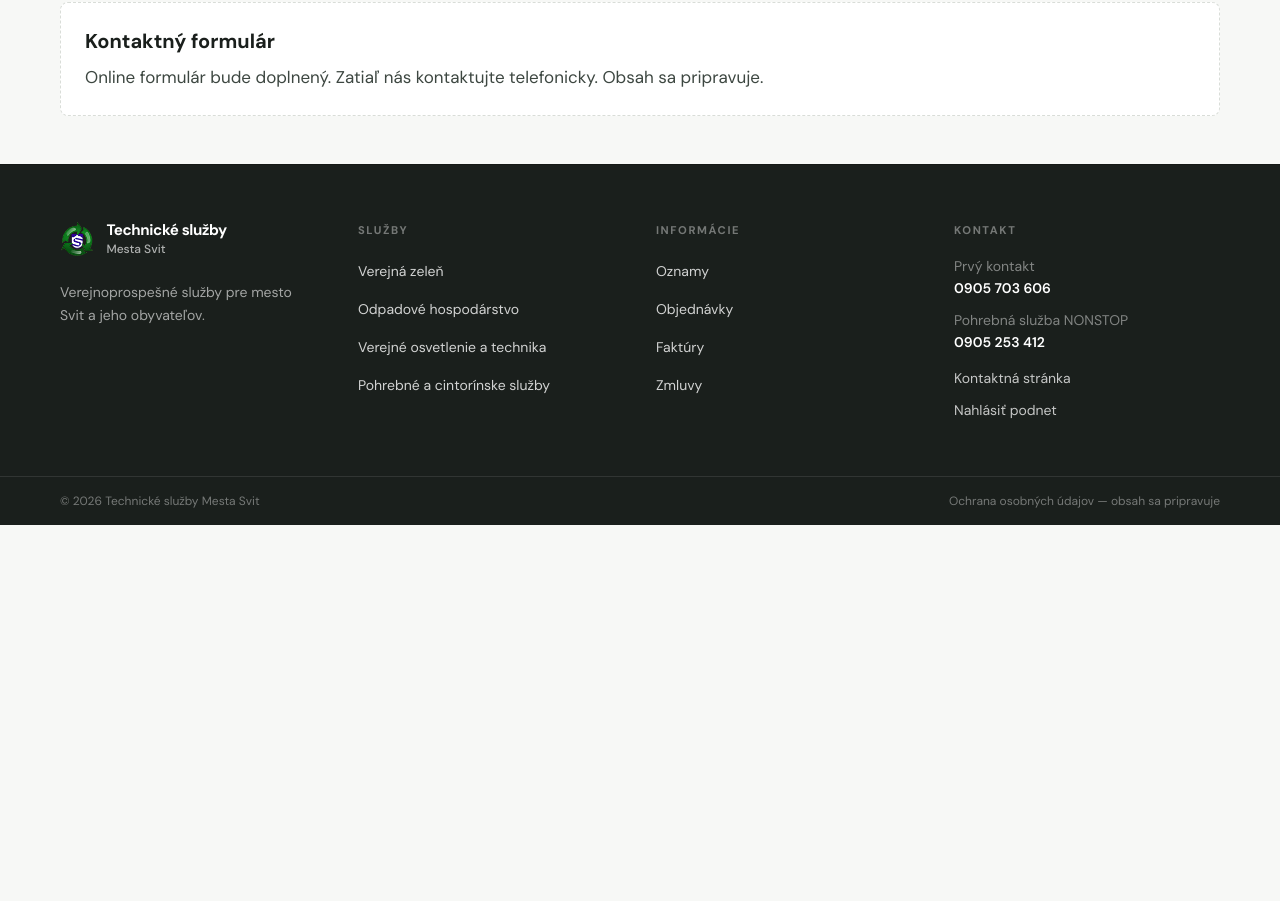
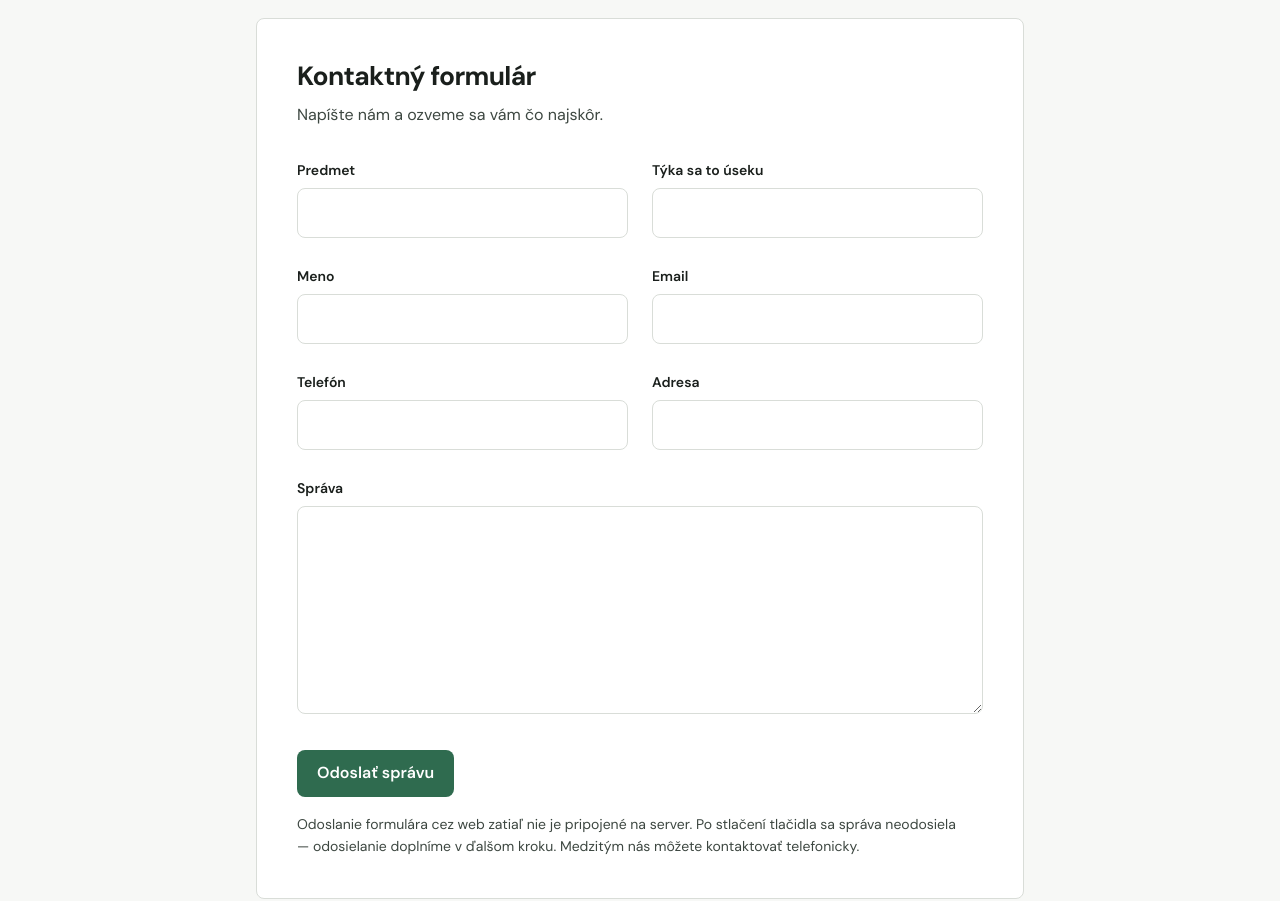
Before and after one commit to inoveronai-dev/tssvit, a Next.js app: page /kontakt in a window 1280 px wide. Shown: the part 586-1487 px from the top of the page. Before the commit the page ends 1111 px from the top, so only its background shows below. Built offline with nearby package versions, Linux system fonts and the light colour scheme.

Commit message:
Replace waste services photo and add contact form UI.
Use the new waste-collection image on the services card and wire the Kontakt page to a full form matching the legacy site (submit not connected yet).

Co-authored-by: Cursor <cursoragent@cursor.com>

```diff
--- a/src/app/kontakt/page.tsx
+++ b/src/app/kontakt/page.tsx
@@ -1,4 +1,5 @@
 import type { Metadata } from "next";
+import { ContactForm } from "@/components/kontakt/ContactForm";
 import { SubpageShell } from "@/components/shells/SubpageShell";
 import { PHONES } from "@/lib/routes";
 
@@ -12,10 +13,10 @@ export default function KontaktPage() {
       title="Kontakt"
       description="Kontaktné informácie Technických služieb Mesta Svit."
     >
-      <div className="space-y-6">
-        <div className="rounded-lg border border-line bg-surface p-6">
+      <div className="mx-auto max-w-3xl space-y-8">
+        <div className="rounded-lg border border-line bg-surface p-6 md:p-8">
           <h2 className="text-xl font-bold text-ink">Telefónne kontakty</h2>
-          <ul className="mt-4 space-y-3">
+          <ul className="mt-4 space-y-3 text-base">
             <li>
               Prvý kontakt:{" "}
               <a
@@ -37,16 +38,7 @@ export default function KontaktPage() {
           </ul>
         </div>
 
-        <div
-          id="formular"
-          className="scroll-mt-28 rounded-lg border border-dashed border-line bg-surface p-6"
-        >
-          <h2 className="text-xl font-bold text-ink">Kontaktný formulár</h2>
-          <p className="mt-2 text-muted">
-            Online formulár bude doplnený. Zatiaľ nás kontaktujte telefonicky.
-            Obsah sa pripravuje.
-          </p>
-        </div>
+        <ContactForm />
       </div>
     </SubpageShell>
   );
--- /dev/null
+++ b/src/components/kontakt/ContactForm.tsx
@@ -0,0 +1,164 @@
+"use client";
+
+import { useId, useState, type FormEvent } from "react";
+
+const inputClassName =
+  "min-h-12 w-full rounded-lg border border-line bg-surface px-4 py-3 text-base text-ink transition-colors placeholder:text-muted/60 hover:border-line-soft focus:border-accent focus:outline-none focus:ring-2 focus:ring-accent/25";
+
+const labelClassName = "mb-2 block text-sm font-semibold text-ink";
+
+export function ContactForm() {
+  const formId = useId();
+  const statusId = `${formId}-status`;
+  const [submitted, setSubmitted] = useState(false);
+
+  function handleSubmit(event: FormEvent<HTMLFormElement>) {
+    event.preventDefault();
+    setSubmitted(true);
+  }
+
+  return (
+    <div
+      id="formular"
+      className="scroll-mt-28 rounded-lg border border-line bg-surface p-6 md:p-8 lg:p-10"
+    >
+      <h2 className="text-2xl font-bold tracking-tight text-ink md:text-[1.65rem]">
+        Kontaktný formulár
+      </h2>
+      <p className="mt-2 max-w-2xl text-base leading-relaxed text-muted">
+        Napíšte nám a ozveme sa vám čo najskôr.
+      </p>
+
+      <form
+        className="mt-8 grid gap-6 md:grid-cols-2 md:gap-x-6 md:gap-y-7"
+        onSubmit={handleSubmit}
+        aria-describedby={submitted ? statusId : undefined}
+      >
+        <div>
+          <label htmlFor={`${formId}-predmet`} className={labelClassName}>
+            Predmet
+          </label>
+          <input
+            id={`${formId}-predmet`}
+            name="predmet"
+            type="text"
+            required
+            maxLength={40}
+            autoComplete="off"
+            className={inputClassName}
+          />
+        </div>
+
+        <div>
+          <label htmlFor={`${formId}-usek`} className={labelClassName}>
+            Týka sa to úseku
+          </label>
+          <input
+            id={`${formId}-usek`}
+            name="usek"
+            type="text"
+            maxLength={25}
+            autoComplete="off"
+            className={inputClassName}
+          />
+        </div>
+
+        <div>
+          <label htmlFor={`${formId}-meno`} className={labelClassName}>
+            Meno
+          </label>
+          <input
+            id={`${formId}-meno`}
+            name="meno"
+            type="text"
+            required
+            maxLength={40}
+            autoComplete="name"
+            className={inputClassName}
+          />
+        </div>
+
+        <div>
+          <label htmlFor={`${formId}-email`} className={labelClassName}>
+            Email
+          </label>
+          <input
+            id={`${formId}-email`}
+            name="email"
+            type="email"
+            required
+            maxLength={40}
+            autoComplete="email"
+            inputMode="email"
+            className={inputClassName}
+          />
+        </div>
+
+        <div>
+          <label htmlFor={`${formId}-telefon`} className={labelClassName}>
+            Telefón
+          </label>
+          <input
+            id={`${formId}-telefon`}
+            name="telefon"
+            type="tel"
+            required
+            maxLength={15}
+            autoComplete="tel"
+            inputMode="tel"
+            className={inputClassName}
+          />
+        </div>
+
+        <div>
+          <label htmlFor={`${formId}-adresa`} className={labelClassName}>
+            Adresa
+          </label>
+          <input
+            id={`${formId}-adresa`}
+            name="adresa"
+            type="text"
+            maxLength={50}
+            autoComplete="street-address"
+            className={inputClassName}
+          />
+        </div>
+
+        <div className="md:col-span-2">
+          <label htmlFor={`${formId}-sprava`} className={labelClassName}>
+            Správa
+          </label>
+          <textarea
+            id={`${formId}-sprava`}
+            name="sprava"
+            rows={7}
+            className={`${inputClassName} min-h-[11rem] resize-y leading-relaxed`}
+          />
+        </div>
+
+        <div className="md:col-span-2">
+          <button type="submit" className="btn-primary min-h-12 px-8">
+            Odoslať správu
+          </button>
+          <p className="mt-4 max-w-2xl text-sm leading-relaxed text-muted">
+            Odoslanie formulára cez web zatiaľ nie je pripojené na server.
+            Po stlačení tlačidla sa správa neodosiela — odosielanie doplníme v
+            ďalšom kroku. Medzitým nás môžete kontaktovať telefonicky.
+          </p>
+        </div>
+      </form>
+
+      {submitted ? (
+        <p
+          id={statusId}
+          role="status"
+          className="mt-6 rounded-lg border border-line bg-accent-soft/80 px-4 py-3 text-sm leading-relaxed text-ink"
+        >
+          Formulár je pripravený, ale odoslanie zatiaľ nie je aktivované.
+          Skontrolujte prosím údaje a kontaktujte nás telefonicky, ak potrebujete
+          odpoveď ihneď.
+        </p>
+      ) : null}
+    </div>
+  );
+}
```
Also changed, not shown: public/images/odpad-truck-primary.jpg.
